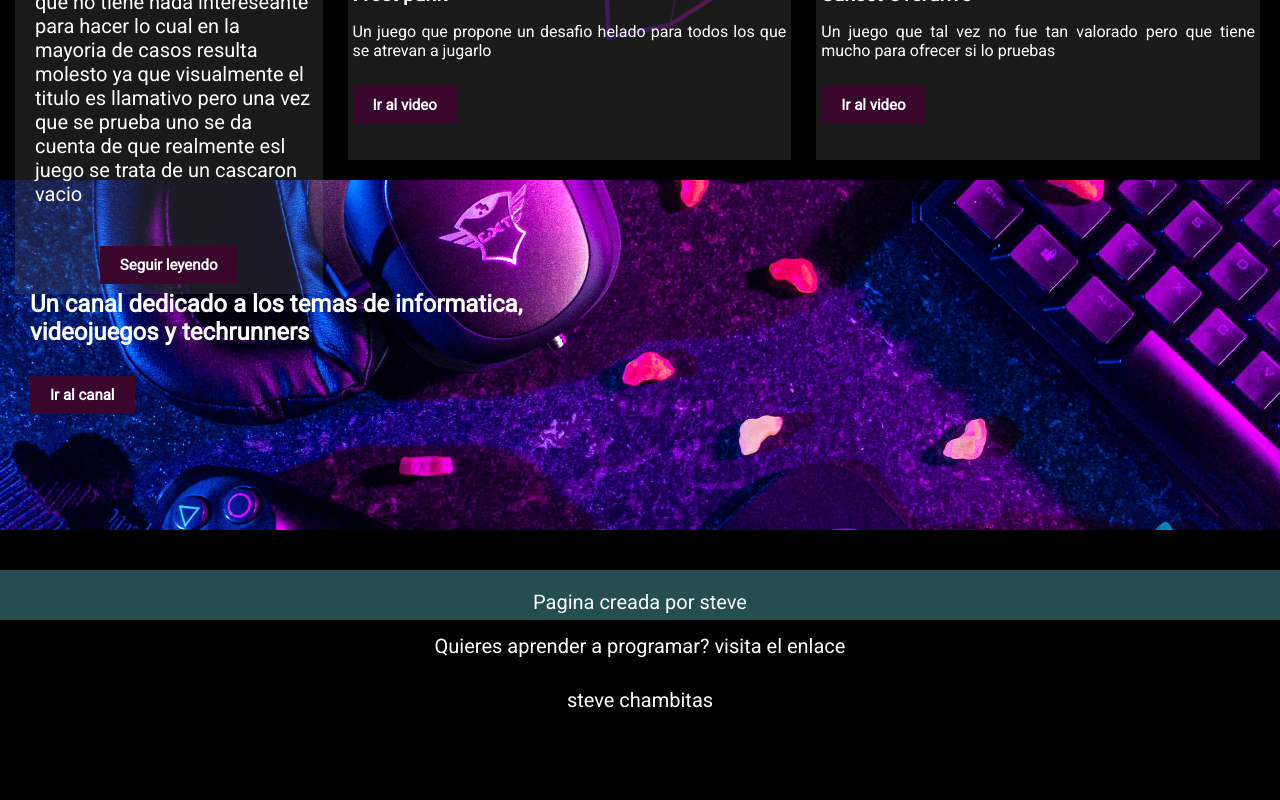
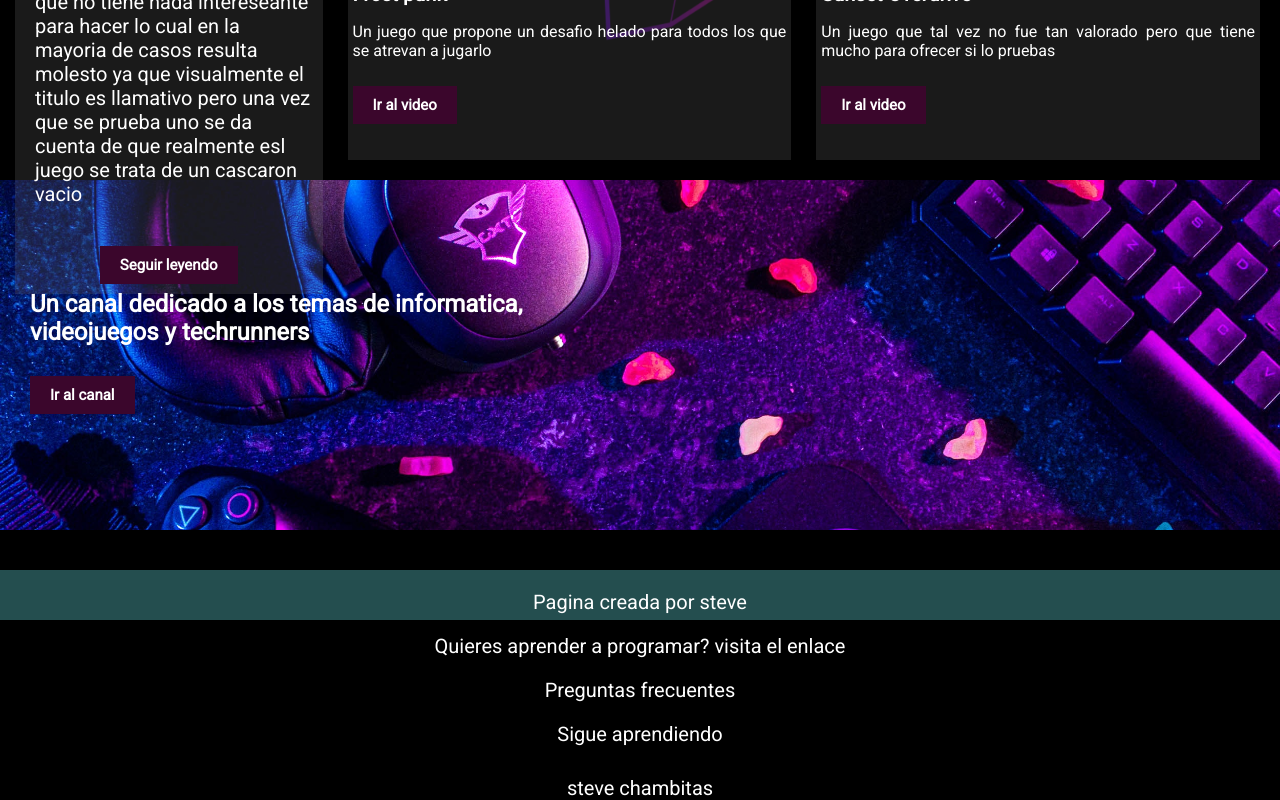
Before and after one commit to SteveBartmoss/steveapp, a React (Create React App) app: page /home in a window 1280 px wide. Shown: the part 2610-3410 px from the top of the page. Before the commit the page ends 3322 px from the top, so only its background shows below. Built offline with nearby package versions, Linux system fonts and the light colour scheme.

Commit message:
add a more content for the footer page

```diff
--- a/src/component/Pie.jsx
+++ b/src/component/Pie.jsx
@@ -6,6 +6,8 @@ function Pie(){
             <div>
                 <p className="Content">Pagina creada por steve</p>
                 <p className="Content">Quieres aprender a programar? visita el enlace</p>
+                <p className="Content">Preguntas frecuentes</p>
+                <p className="Content">Sigue aprendiendo</p>
             </div>
             <a className="footer-text" href="https://www.youtube.com/@stevechambitas2782" target="_blank">steve chambitas</a>
         </div>
```
